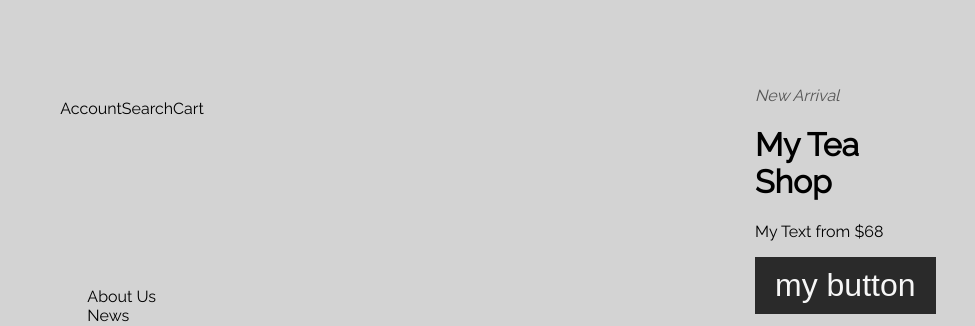
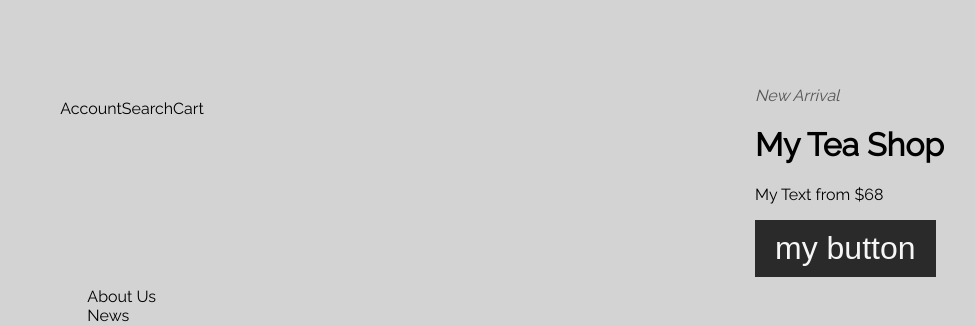
Before and after one commit to PoppinMic/teashop, a React (Create React App) app: page / in a window 1280 px wide. Shown: the part 170-496 px from the top of the page, without its empty margins (13-988 px from the left). Built offline with nearby package versions, Linux system fonts and the light colour scheme.

Commit message:
Fix Hero Style

```diff
--- a/src/components/Hero.scss
+++ b/src/components/Hero.scss
@@ -2,17 +2,17 @@
   background: lightgrey;
   display: block;
   height: 100vh;
-  padding-left: 60%;
   padding-top: 30vh;
   text-align: left;
+
+  .hero-container {
+    float: right;
+    max-width: 100vw;
+    min-width: 40vw;
 
     .hero-title {
       opacity: 0.6;
       font-style: italic;
-  }
-
-  header {
-    width: 30%;
     }
 
     button {
@@ -24,3 +24,7 @@
       border: none;
     }
   }
+  .hero:after {
+    clear: both;
+  }
+}
--- a/src/components/Hero.tsx
+++ b/src/components/Hero.tsx
@@ -3,6 +3,7 @@ import './Hero.scss';
 
 const Hero = () =>
   <div className="hero">
+    <div className="hero-container">
       <p className="hero-title">New Arrival</p>
       <header className="hero-header">
         <h1>
@@ -14,6 +15,7 @@ const Hero = () =>
       </p>
       <button>my button</button>
     </div>
+  </div>
 ;
 
 export default Hero;
```
Lines whose indentation alone changed are shown as unchanged.
